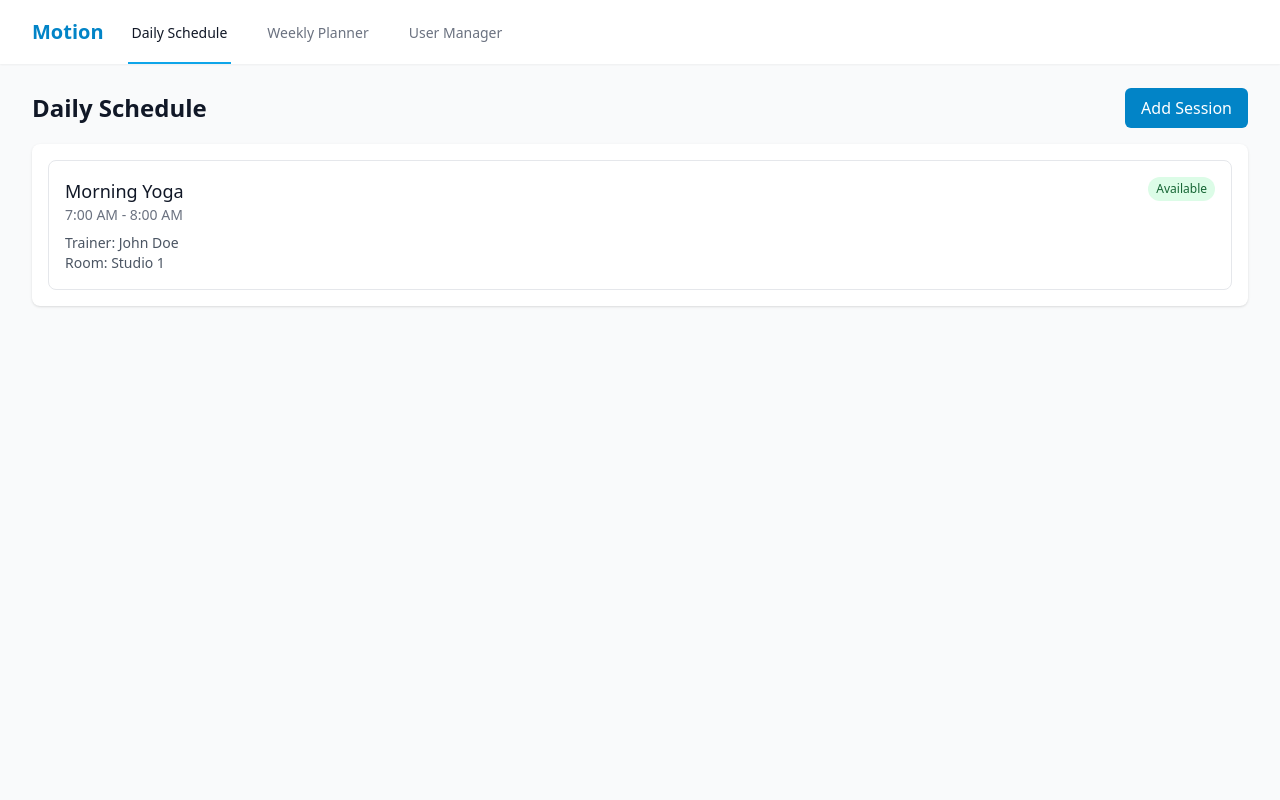
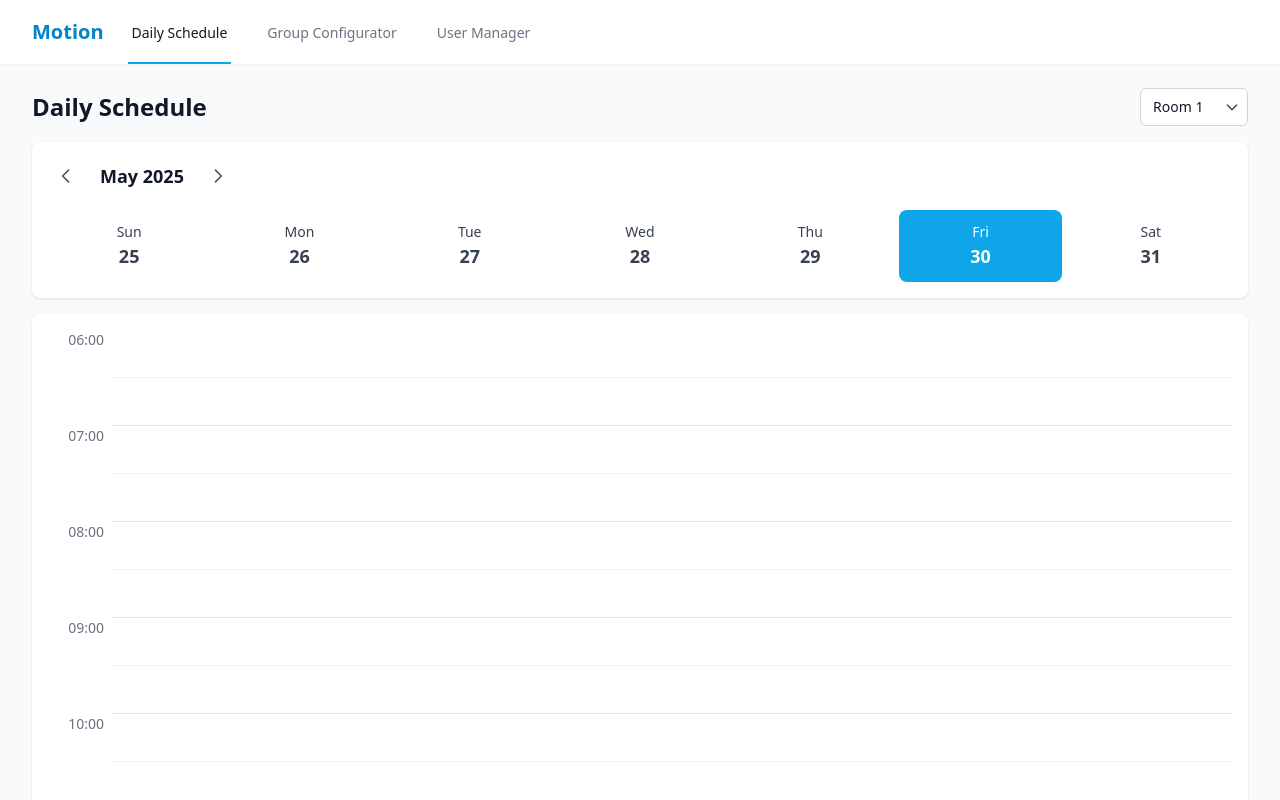
Before and after one commit to RebeMV15/motion, a React (Vite) app in the folder frontend/: page / in a window 1280 px wide. Shown: the top 800 px of the page. Built offline with nearby package versions, Linux system fonts and the light colour scheme.

Commit message:
feat: rename Weekly Planner to Group Configurator and fix navigation active state

```diff
--- a/frontend/src/App.tsx
+++ b/frontend/src/App.tsx
@@ -1,9 +1,10 @@
-import { BrowserRouter as Router, Routes, Route } from 'react-router-dom'
+import React from 'react'
+import { BrowserRouter as Router, Routes, Route, NavLink } from 'react-router-dom'
 import { Suspense, lazy } from 'react'
 
 // Lazy load components
 const DailySchedule = lazy(() => import('./pages/DailySchedule'))
-const WeeklyPlanner = lazy(() => import('./pages/WeeklyPlanner'))
+const GroupConfigurator = lazy(() => import('./pages/GroupConfigurator'))
 const UserManager = lazy(() => import('./pages/UserManager'))
 
 function App() {
@@ -18,15 +19,42 @@ function App() {
                   <h1 className="text-xl font-bold text-primary-600">Motion</h1>
                 </div>
                 <div className="hidden sm:ml-6 sm:flex sm:space-x-8">
-                  <a href="/" className="border-primary-500 text-gray-900 inline-flex items-center px-1 pt-1 border-b-2 text-sm font-medium">
+                  <NavLink
+                    to="/"
+                    className={({ isActive }) =>
+                      `inline-flex items-center px-1 pt-1 border-b-2 text-sm font-medium ${
+                        isActive
+                          ? 'border-primary-500 text-gray-900'
+                          : 'border-transparent text-gray-500 hover:border-gray-300 hover:text-gray-700'
+                      }`
+                    }
+                  >
                     Daily Schedule
-                  </a>
-                  <a href="/weekly" className="border-transparent text-gray-500 hover:border-gray-300 hover:text-gray-700 inline-flex items-center px-1 pt-1 border-b-2 text-sm font-medium">
-                    Weekly Planner
-                  </a>
-                  <a href="/users" className="border-transparent text-gray-500 hover:border-gray-300 hover:text-gray-700 inline-flex items-center px-1 pt-1 border-b-2 text-sm font-medium">
+                  </NavLink>
+                  <NavLink
+                    to="/weekly"
+                    className={({ isActive }) =>
+                      `inline-flex items-center px-1 pt-1 border-b-2 text-sm font-medium ${
+                        isActive
+                          ? 'border-primary-500 text-gray-900'
+                          : 'border-transparent text-gray-500 hover:border-gray-300 hover:text-gray-700'
+                      }`
+                    }
+                  >
+                    Group Configurator
+                  </NavLink>
+                  <NavLink
+                    to="/users"
+                    className={({ isActive }) =>
+                      `inline-flex items-center px-1 pt-1 border-b-2 text-sm font-medium ${
+                        isActive
+                          ? 'border-primary-500 text-gray-900'
+                          : 'border-transparent text-gray-500 hover:border-gray-300 hover:text-gray-700'
+                      }`
+                    }
+                  >
                     User Manager
-                  </a>
+                  </NavLink>
                 </div>
               </div>
             </div>
@@ -37,7 +65,7 @@ function App() {
           <Suspense fallback={<div className="text-center">Loading...</div>}>
             <Routes>
               <Route path="/" element={<DailySchedule />} />
-              <Route path="/weekly" element={<WeeklyPlanner />} />
+              <Route path="/weekly" element={<GroupConfigurator />} />
               <Route path="/users" element={<UserManager />} />
             </Routes>
           </Suspense>
--- a/frontend/src/pages/DailySchedule.tsx
+++ b/frontend/src/pages/DailySchedule.tsx
@@ -1,33 +1,167 @@
-import React from 'react'
+import React, { useState, ReactElement } from 'react'
 
 const DailySchedule: React.FC = () => {
+  const [selectedRoom, setSelectedRoom] = useState('Room 1')
+  const [selectedDate, setSelectedDate] = useState(new Date())
+  const rooms = ['Room 1', 'Room 2', 'Room 3', 'Studio 1', 'Studio 2']
+
+  // Function to get the week dates
+  const getWeekDates = (date: Date) => {
+    const start = new Date(date)
+    start.setDate(date.getDate() - date.getDay())
+    return Array.from({ length: 7 }, (_, i) => {
+      const d = new Date(start)
+      d.setDate(start.getDate() + i)
+      return d
+    })
+  }
+
+  // Function to format date as "MMM YYYY"
+  const formatMonthYear = (date: Date) => {
+    return date.toLocaleDateString('en-US', { month: 'long', year: 'numeric' })
+  }
+
+  // Function to format day of week
+  const formatDayOfWeek = (date: Date) => {
+    return date.toLocaleDateString('en-US', { weekday: 'short' })
+  }
+
+  // Function to format day of month
+  const formatDayOfMonth = (date: Date) => {
+    return date.getDate().toString()
+  }
+
+  // Function to check if date is today
+  const isToday = (date: Date) => {
+    const today = new Date()
+    return date.getDate() === today.getDate() &&
+      date.getMonth() === today.getMonth() &&
+      date.getFullYear() === today.getFullYear()
+  }
+
+  // Function to check if date is selected
+  const isSelected = (date: Date) => {
+    return date.getDate() === selectedDate.getDate() &&
+      date.getMonth() === selectedDate.getMonth() &&
+      date.getFullYear() === selectedDate.getFullYear()
+  }
+
+  // Navigation functions
+  const goToPreviousWeek = () => {
+    const newDate = new Date(selectedDate)
+    newDate.setDate(selectedDate.getDate() - 7)
+    setSelectedDate(newDate)
+  }
+
+  const goToNextWeek = () => {
+    const newDate = new Date(selectedDate)
+    newDate.setDate(selectedDate.getDate() + 7)
+    setSelectedDate(newDate)
+  }
+
+  // Generate time slots from 6 AM to 10 PM
+  const generateTimeSlots = (): ReactElement[] => {
+    const slots: ReactElement[] = []
+    for (let hour = 6; hour <= 22; hour++) {
+      slots.push(
+        <div key={hour} className="relative">
+          {/* Hour label */}
+          <div className="absolute -left-16 w-14 text-right text-sm text-gray-500">
+            {hour.toString().padStart(2, '0')}:00
+          </div>
+
+          {/* Hour slot divided into two 30-minute intervals */}
+          <div className="h-24 border-b border-gray-200">
+            {/* First 30-minute interval */}
+            <div className="h-12 border-b border-gray-100 hover:bg-gray-50 cursor-pointer">
+              {/* Session content will go here */}
+            </div>
+            {/* Second 30-minute interval */}
+            <div className="h-12 hover:bg-gray-50 cursor-pointer">
+              {/* Session content will go here */}
+            </div>
+          </div>
+        </div>
+      )
+    }
+    return slots
+  }
+
+  const weekDates = getWeekDates(selectedDate)
+
   return (
     <div className="space-y-4">
       <div className="flex justify-between items-center">
         <h2 className="text-2xl font-bold text-gray-900">Daily Schedule</h2>
-        <button className="btn btn-primary">
-          Add Session
-        </button>
+        <div className="relative">
+          <select
+            value={selectedRoom}
+            onChange={(e) => setSelectedRoom(e.target.value)}
+            className="appearance-none bg-white border border-gray-300 rounded-md pl-3 pr-10 py-2 text-sm focus:outline-none focus:ring-2 focus:ring-primary-500 focus:border-primary-500"
+          >
+            {rooms.map((room) => (
+              <option key={room} value={room}>
+                {room}
+              </option>
+            ))}
+          </select>
+          <div className="pointer-events-none absolute inset-y-0 right-0 flex items-center px-2 text-gray-700">
+            <svg className="h-4 w-4" fill="none" stroke="currentColor" viewBox="0 0 24 24">
+              <path strokeLinecap="round" strokeLinejoin="round" strokeWidth="2" d="M19 9l-7 7-7-7" />
+            </svg>
+          </div>
+        </div>
       </div>
 
+      {/* Date Selector */}
       <div className="bg-white shadow rounded-lg p-4">
-        <div className="grid grid-cols-1 gap-4">
-          {/* Placeholder for schedule items */}
-          <div className="border rounded-lg p-4">
-            <div className="flex justify-between items-start">
-              <div>
-                <h3 className="text-lg font-medium text-gray-900">Morning Yoga</h3>
-                <p className="text-sm text-gray-500">7:00 AM - 8:00 AM</p>
-              </div>
-              <span className="px-2 py-1 text-xs font-medium rounded-full bg-green-100 text-green-800">
-                Available
-              </span>
-            </div>
-            <div className="mt-2">
-              <p className="text-sm text-gray-600">Trainer: John Doe</p>
-              <p className="text-sm text-gray-600">Room: Studio 1</p>
-            </div>
+        <div className="flex items-center justify-between mb-4">
+          <div className="flex items-center space-x-4">
+            <button
+              onClick={goToPreviousWeek}
+              className="p-2 hover:bg-gray-100 rounded-full transition-colors"
+            >
+              <svg className="w-5 h-5 text-gray-600" fill="none" stroke="currentColor" viewBox="0 0 24 24">
+                <path strokeLinecap="round" strokeLinejoin="round" strokeWidth="2" d="M15 19l-7-7 7-7" />
+              </svg>
+            </button>
+            <h3 className="text-lg font-semibold text-gray-900">{formatMonthYear(selectedDate)}</h3>
+            <button
+              onClick={goToNextWeek}
+              className="p-2 hover:bg-gray-100 rounded-full transition-colors"
+            >
+              <svg className="w-5 h-5 text-gray-600" fill="none" stroke="currentColor" viewBox="0 0 24 24">
+                <path strokeLinecap="round" strokeLinejoin="round" strokeWidth="2" d="M9 5l7 7-7 7" />
+              </svg>
+            </button>
           </div>
+        </div>
+
+        {/* Day Tabs */}
+        <div className="grid grid-cols-7 gap-2">
+          {weekDates.map((date) => (
+            <button
+              key={date.toISOString()}
+              onClick={() => setSelectedDate(date)}
+              className={`flex flex-col items-center p-3 rounded-lg transition-colors ${
+                isSelected(date)
+                  ? 'bg-primary-500 text-white'
+                  : isToday(date)
+                  ? 'bg-primary-100 text-primary-700'
+                  : 'hover:bg-gray-100 text-gray-700'
+              }`}
+            >
+              <span className="text-sm font-medium">{formatDayOfWeek(date)}</span>
+              <span className="text-lg font-semibold">{formatDayOfMonth(date)}</span>
+            </button>
+          ))}
+        </div>
+      </div>
+
+      {/* Time Grid */}
+      <div className="bg-white shadow rounded-lg p-4">
+        <div className="relative pl-16">
+          {generateTimeSlots()}
         </div>
       </div>
     </div>
--- a/frontend/src/pages/WeeklyPlanner.tsx
+++ b/frontend/src/pages/GroupConfigurator.tsx
@@ -1,13 +1,13 @@
 import React from 'react'
 
-const WeeklyPlanner: React.FC = () => {
+const GroupConfigurator: React.FC = () => {
   const days = ['Monday', 'Tuesday', 'Wednesday', 'Thursday', 'Friday', 'Saturday', 'Sunday']
   const timeSlots = ['7:00', '8:00', '9:00', '10:00', '11:00', '12:00', '13:00', '14:00', '15:00', '16:00', '17:00', '18:00', '19:00', '20:00']
 
   return (
     <div className="space-y-4">
       <div className="flex justify-between items-center">
-        <h2 className="text-2xl font-bold text-gray-900">Weekly Planner</h2>
+        <h2 className="text-2xl font-bold text-gray-900">Group Configurator</h2>
         <button className="btn btn-primary">
           Add Class
         </button>
@@ -42,4 +42,4 @@ const WeeklyPlanner: React.FC = () => {
   )
 }
 
-export default WeeklyPlanner
+export default GroupConfigurator
```
